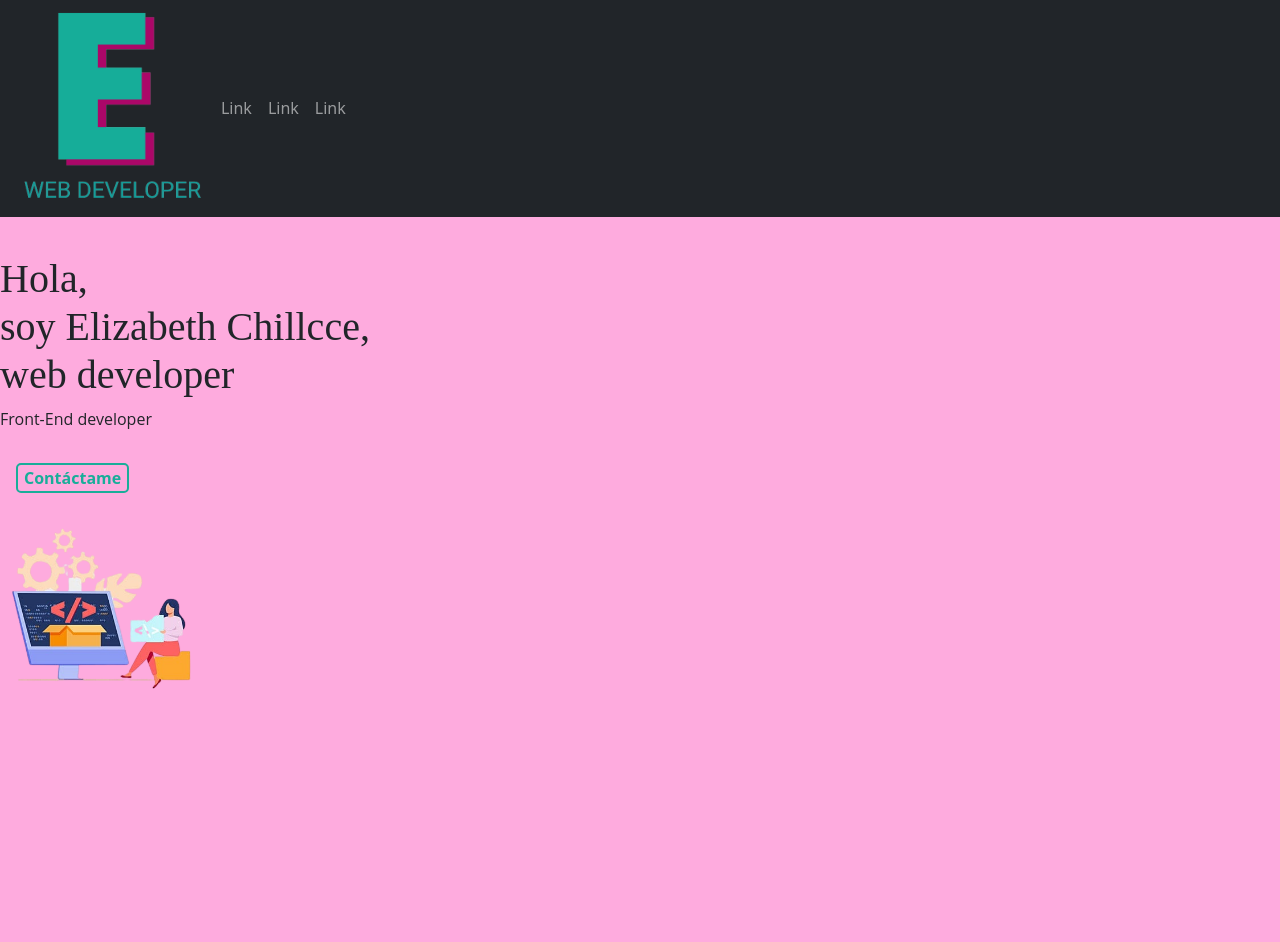
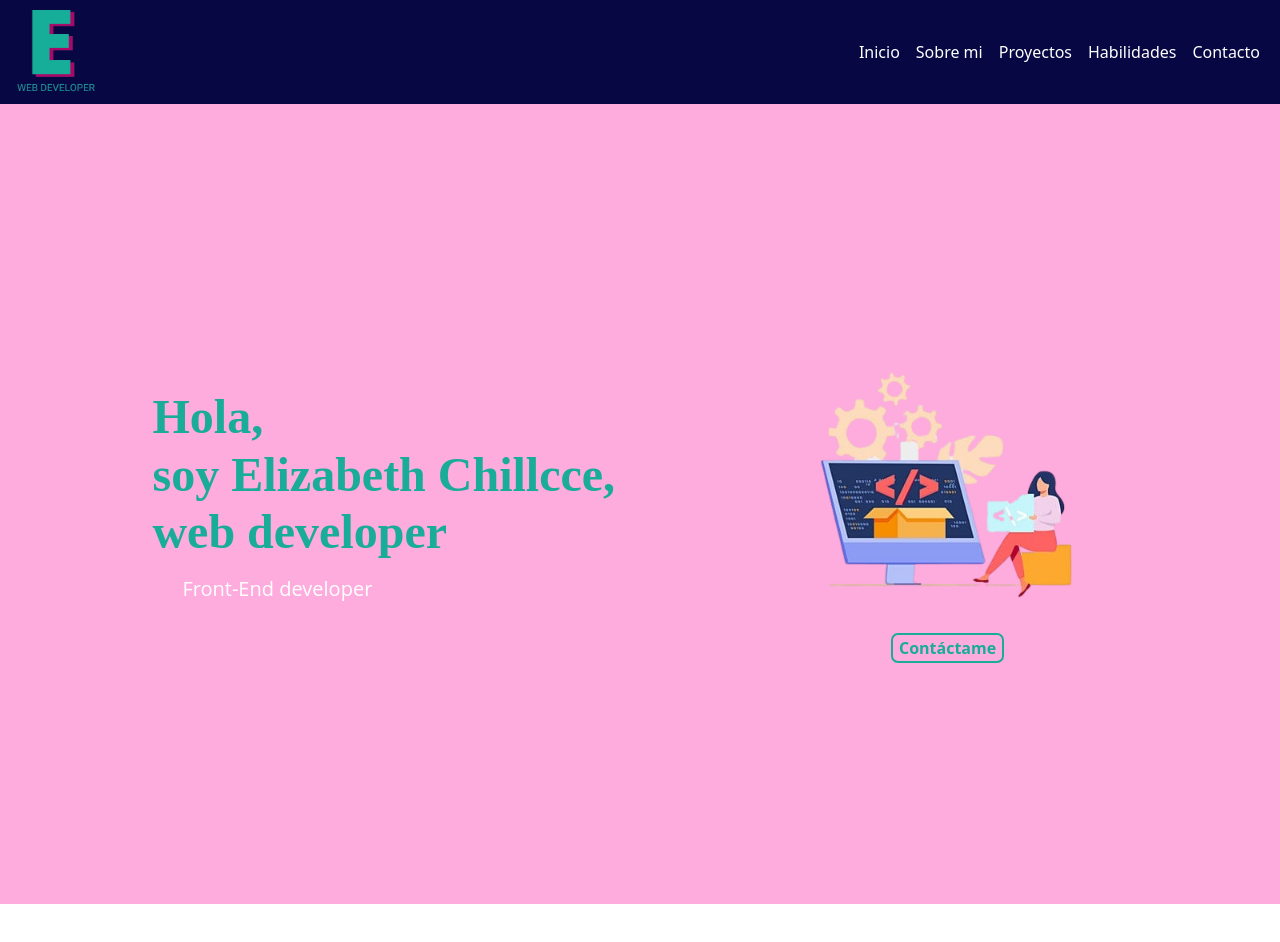
Before and after one commit to ElizabethChillcce/Elizabeth-portafolio, a React (Vite) app: page / in a window 1280 px wide. Shown: the top 942 px of the page. After the commit the page ends 904 px from the top, so only its background shows below. Built offline with nearby package versions, Linux system fonts and the light colour scheme.

Commit message:
Desarrollando el componente Home y Navbar en responsive con boostrap y styled components

```diff
--- a/src/components/Home/Home.jsx
+++ b/src/components/Home/Home.jsx
@@ -1,6 +1,6 @@
 import React from 'react'
 import cover from '../Images/cover.png'
-/* import { HomeStyle } from './HomeStyle'; */
+/* import './HomeStyle.css'; */
 import style from "styled-components";
 
 
@@ -12,29 +12,72 @@ const Home = () => {
     `
    const ContainerHome = style.div`
     height: 100vh;
+    box-sizing: border-box;         /*  todo este grupo de 4 propiedades ayudan a q ocupe todo viewport de la pantalla*/
+    margin: 0;
+    padding: 0;
+
+    display: flex;
+    flex-direction: column;
+    align-content: center;
+    align-items: center;
+
+    @media only screen and (min-width: 768px) {
+      display: flex;
+      flex-direction: row;
+      justify-content: space-evenly;
+     }
     `
 
     const Title = style.h1`
     fond-size: 1.8rem;
     font-family: font-file-82132;
-    font-weight: 400;
-    padding-top: 3%;
+    font-weight: 600;
+    padding-top: 12%;
+    color: #19ad99;
+
+    @media only screen and (min-width: 768px) {
+      font-weight: 900;
+      padding-top: 0;
+      font-size: 3rem;
+    }
     `
+
+   const ContainerTitleParagraph= style.div`
+   display: flex;
+   flex-direction: column;
+   align-content: center;
+   align-items: center;
+   `
 
     const Paragraph = style.p`
     fond-size: 1.4rem;
     font-family: "Open Sans",sans-serif;
+    color: white;
+    padding-top: 5px;
+    padding-right: 40%;
+    font-size: 15px;
+
+    @media only screen and (min-width: 768px) {
+     font-size: 20px;
+     padding-right: 46%;
+    }
+    `
+    const ContainerImagenButton = style.div`
+    display: flex;
+    flex-direction: column;
+    align-content: center;
+    align-items: center;
     `
 
     const Button = style.button`
     cursor: pointer;
     font-size: 1em;
-    margin: 1em;
+    margin-top: 11%;
     border: 2px solid #19ad99;
     color: #19ad99;
     background-color: rgba(254, 171, 222, 1);
     font-weight: bold;
-    border-radius: 5px;
+    border-radius: 7px;
     transition: all .3s ease;
 
     &:hover {
@@ -42,23 +85,30 @@ const Home = () => {
         color: white;
     }
 
+    @media only screen and (min-width: 768px) {
+      margin-top: 0;
+     }
     `
    const ImageCover = style.img `
-    whith: 30%;
+   width: 80%;
+
+    @media only screen and (min-width: 768px) {
+      width: 80%;
+     }
    `
 
     return (
     <>
     <HomeStyle>
     <ContainerHome>
-        <Title>Hola, <br/>soy Elizabeth Chillcce, <br/>web developer</Title>
-        <Paragraph>Front-End developer</Paragraph>
-        <div>
+        <ContainerTitleParagraph>
+            <Title>Hola, <br/>soy Elizabeth Chillcce, <br/>web developer</Title>
+            <Paragraph>Front-End developer</Paragraph>
+        </ContainerTitleParagraph>
+        <ContainerImagenButton>
+        <ImageCover src={cover} alt="cover" />
           <Button>Contáctame</Button>
-        </div>
-        <div>
-        <ImageCover src={cover} width="16%" alt="cover" />
-        </div>
+        </ContainerImagenButton>
     </ContainerHome>
     </HomeStyle>
 
--- /dev/null
+++ b/src/components/Home/HomeStyle.css
@@ -0,0 +1,7 @@
+/* *{
+    margin: 0;
+    padding: 0;
+    box-sizing: border-box;
+}
+
+body { min-height: 100vh; } */
--- a/src/components/Home/HomeStyle.jsx
+++ /dev/null
@@ -1,6 +0,0 @@
-/* import style from "styled-components";
-
-export const HomeStyle = style.div`
-background-color: rgba(254, 171, 222, 1);
-
-` */
--- /dev/null
+++ b/src/components/Navbar/Navbar.css
@@ -0,0 +1,22 @@
+nav{
+    background-color: #070743;
+    position: relative;
+    display: flex;
+}
+
+.nav-link{
+    font-size: 16px;
+}
+
+.nav-link:hover{
+    text-decoration: none;
+}
+
+.linkStyle{
+    text-decoration: none;
+    color: white;
+}
+
+.btn-menu{
+    color: white;   /* con este estilo alrededor del icono burger se pone blanco */
+}
--- a/src/components/Navbar/Navbar.jsx
+++ b/src/components/Navbar/Navbar.jsx
@@ -1,25 +1,61 @@
 import React from 'react'
 import logo from '../Images/E2.png'
+import style from "styled-components";
+import { Link } from "react-router-dom";
+import "./Navbar.css";
+
 
 const Navbar = () => {
+
+
+  /* const LogoNavbar = style.img`
+    background-color: #070743,
+
+    @media (min-width: 1024px){
+      width: 7%,
+   }
+
+   @media (min-width: 768px){
+    width: 12%,
+ }
+   ` */
+
+
+
   return (
     <>
-        <nav className="navbar navbar-expand-sm bg-dark navbar-dark">
+        <nav className="navbar navbar-expand-sm">
             <div className="container-fluid">
-              <img src={logo} width="16%" alt="logo" />
-              <button className="navbar-toggler" type="button" data-bs-toggle="collapse" data-bs-target="#collapsibleNavbar">
+              <img src={logo} className="img-fluid" width="7%" alt="logo"  />
+              <button className="navbar-toggler btn-menu" type="button" data-bs-toggle="collapse" data-bs-target="#collapsibleNavbar">     {/* aqui agregue el clas btn-menu */}
               <span className="navbar-toggler-icon"></span>
               </button>
             <div className="collapse navbar-collapse" id="collapsibleNavbar">
-                <ul className="navbar-nav">
+                <ul className="navbar-nav ms-auto">                     {/* ms-auto sirve p enviar a la derecha los link */}
                   <li className="nav-item">
-                <a className="nav-link" href="#">Link</a>
+                    <a className="nav-link" >
+                      <Link  to="/" className="linkStyle">Inicio</Link>
+                    </a>
                   </li>
                   <li className="nav-item">
-                <a className="nav-link" href="#">Link</a>
+                    <a className="nav-link">
+                      <Link  to="/about" className="linkStyle">Sobre mi</Link>
+                    </a>
                   </li>
                   <li className="nav-item">
-                <a className="nav-link" href="#">Link</a>
+                    <a className="nav-link" >
+                      <Link  to="/projects" className="linkStyle">Proyectos</Link>
+                    </a>
+                  </li>
+                  <li className="nav-item">
+                    <a className="nav-link" >
+                      <Link  to="/skills" className="linkStyle">Habilidades</Link>
+                    </a>
+                  </li>
+                  <li className="nav-item">
+                    <a className="nav-link" >
+                      <Link  to="/contact" className="linkStyle">Contacto</Link>
+                    </a>
                   </li>
                 </ul>
     </div>
@@ -31,7 +67,6 @@ const Navbar = () => {
 
 
 
-
     </>
   );
 }
```
Lines whose indentation alone changed are shown as unchanged.
